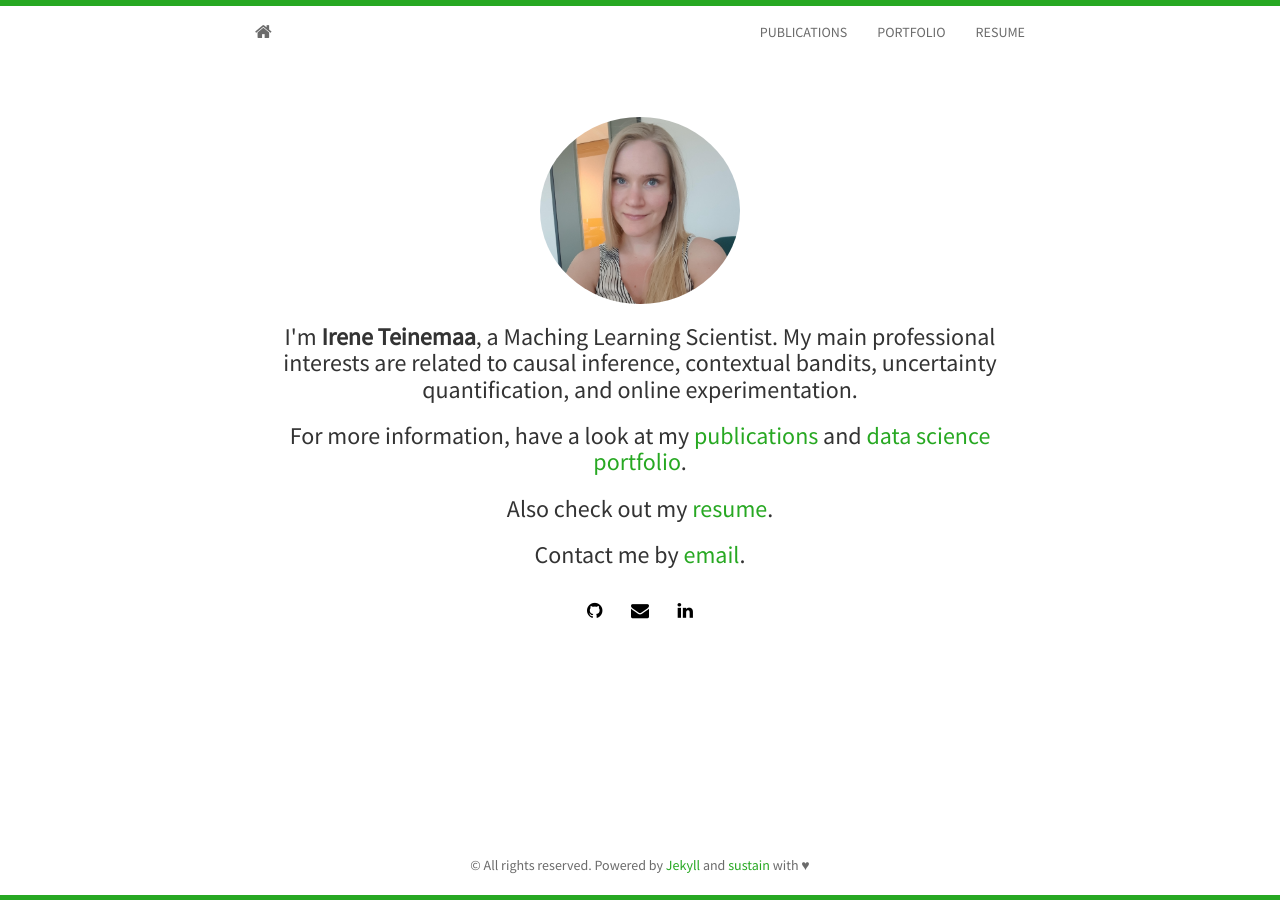
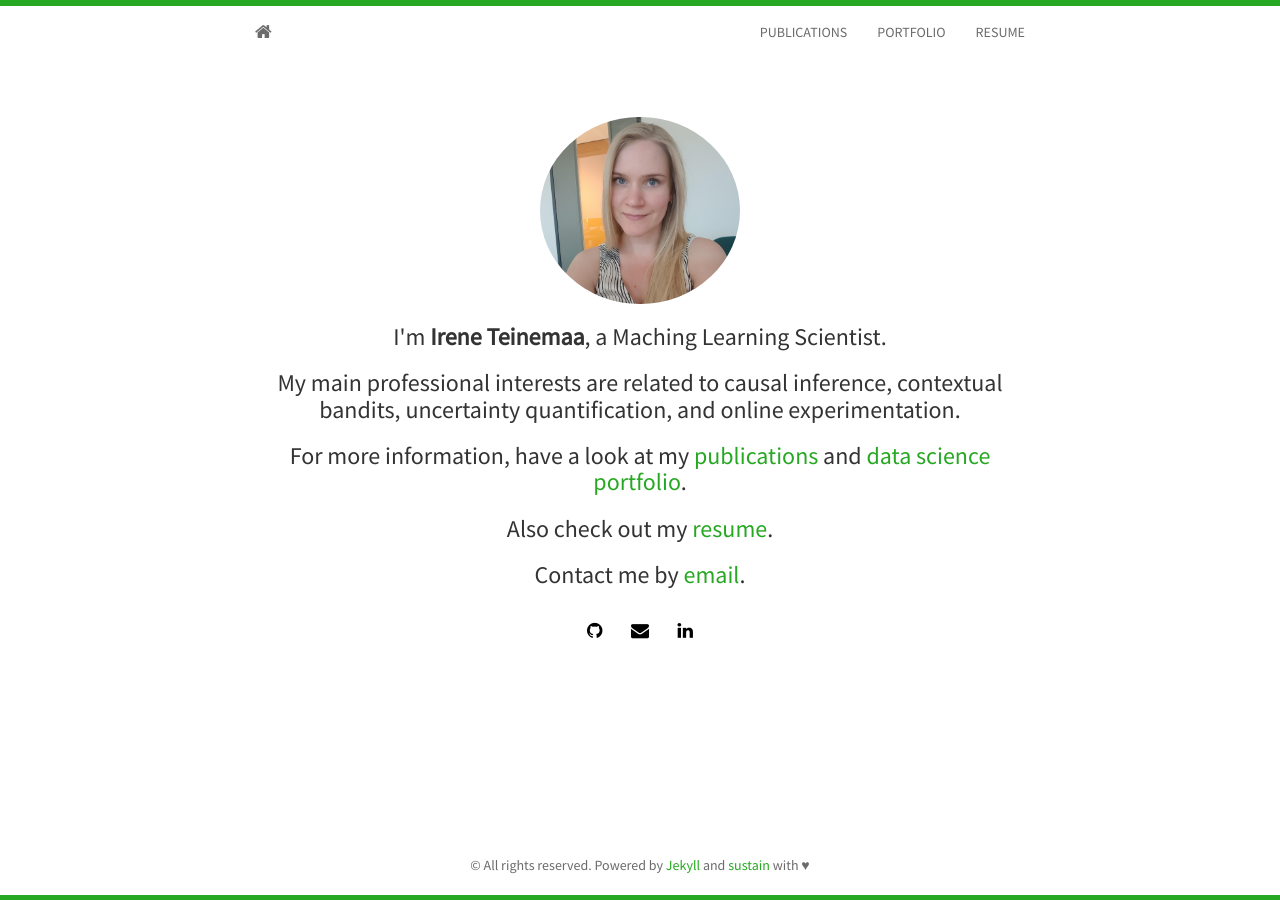
Before and after one commit to irhete/irhete.github.io, a Jekyll site: the page built from index.html, in a window 1280 px wide. Built offline with Jekyll 4.4.1, drawn with Linux system fonts in a browser that asks for light colours; nearby versions of some CDN libraries; the list of posts is cut into pages by our own code; a style sheet for code colours, icons or effects is not loaded.

Commit message:
Fixed icon

```diff
--- a/_includes/portfolio.html
+++ b/_includes/portfolio.html
@@ -5,10 +5,10 @@
   <div class="panel panel-default">
     <div class="panel-body">
 		<h5>
-			<i class="fa fa-chalkboard-teacher"></i>&nbsp;&nbsp;<strong>Uplift Modeling: from Causal Inference to Personalization</strong> at WebConf 2021 | <a href="https://booking.ai/uplift-modeling-f9759e3fb51e">web page</a> <br>
+			<i class="fa fa-line-chart"></i>&nbsp;&nbsp;<strong>Uplift Modeling: from Causal Inference to Personalization</strong> at WebConf 2021 | <a href="https://booking.ai/uplift-modeling-f9759e3fb51e">web page</a> <br>
 		</h5>
 <h5>
-			<i class="fa fa-chalkboard-teacher"></i>&nbsp;&nbsp;<strong>Personalization in Practice: Methods and Applications</strong> at WSDM 2021 | <a href="https://booking.ai/personalization-in-practice-2bb4bc680eb3">web page</a> <br>
+			<i class="fa fa-line-chart"></i>&nbsp;&nbsp;<strong>Personalization in Practice: Methods and Applications</strong> at WSDM 2021 | <a href="https://booking.ai/personalization-in-practice-2bb4bc680eb3">web page</a> <br>
 		</h5>
 
     </div>
--- a/index.html
+++ b/index.html
@@ -7,7 +7,9 @@
 	  <div class="avatar">
 		<img class="img-circle" src="{{ site.baseurl }}static/img/{{ site.avatar }}" alt="Profile image">
 	  </div>
-	  <h3>I'm <strong>{{ site.author }}</strong>, a Maching Learning Scientist. My main professional interests are related to causal inference, contextual bandits, uncertainty quantification, and online experimentation.</h3>
+	  <h3>I'm <strong>{{ site.author }}</strong>, a Maching Learning Scientist. </h3>
+
+<h3>My main professional interests are related to causal inference, contextual bandits, uncertainty quantification, and online experimentation.</h3>
 	  <h3>For more information, have a look at my <a href="https://scholar.google.com/citations?user={{ site.googlescholar }}">publications</a> and <a href="{{ site.baseurl }}portfolio.html">data science portfolio</a>.</h3>
 	  <h3>Also check out my <a href="https://irhete.github.io/resume">resume</a>.</h3>
 	  <h3>Contact me by <a href="mailto:{{ site.email }}">email</a>.</h3>
```
